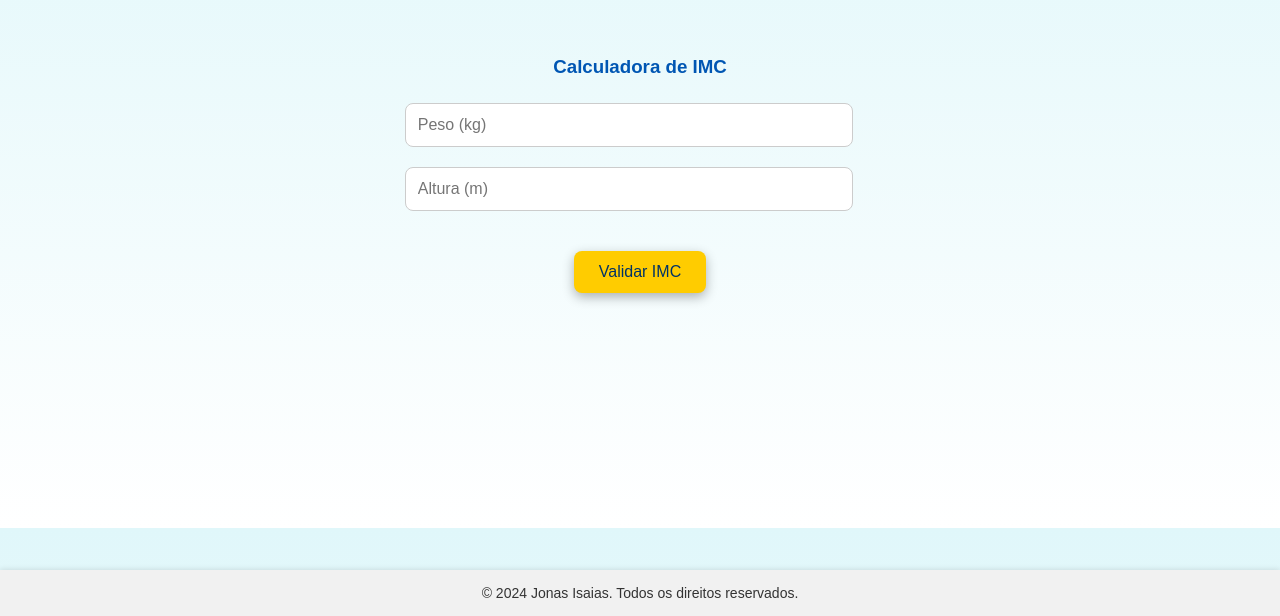
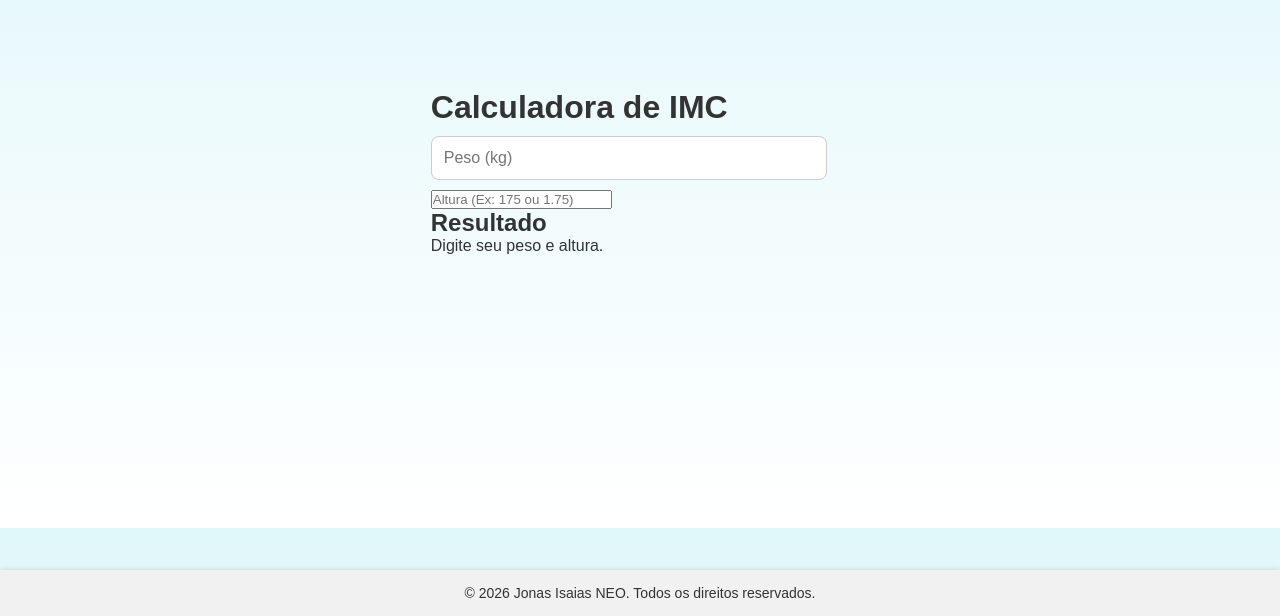
Before and after one commit to JonasIsaias/calculadora-imc, a plain HTML site: page index.html in a window 1280 px wide. Shown: the part 184-800 px from the top of the page. Drawn offline with Linux system fonts and the light colour scheme.

Commit message:
Refactor IMC calculator layout and input fields
Updated the layout and structure of the IMC calculator form, including changes to input types and added a result display section.

```diff
--- a/index.html
+++ b/index.html
@@ -8,26 +8,33 @@
     <title>Calculadora IMC</title>
 </head>
 <body>
-    <h3>Calculadora de IMC</h3>
-    <form id="imc-form" onsubmit="return validarImc(event)">
-        <input type="number" id="peso" placeholder="Peso (kg)" required>
-        <input type="number" id="altura" placeholder="Altura (m)" required>
-        <div class="botao-centralizado">
-            <button onclick="validarImc(event)">Validar IMC</button>
-        </div>
-    </form>
 
-    <!-- Modal Alerta Campos -->
-    <div id="alerta-campos" class="modal" style="display:none;">
-        <div class="modal-content">
-            <span onclick="fecharAlertaCamposModal()" class="close">&times;</span>
-            <p>Preencha todos os campos obrigatórios!</p>
-            <button onclick="fecharAlertaCamposModal()">Fechar</button>
+    <div class="container">
+        <h1>Calculadora de IMC</h1>
+
+        <form id="imc-form">
+            <input
+                type="number"
+                id="peso"
+                placeholder="Peso (kg)"
+                step="0.1"
+            >
+
+            <input
+                type="text"
+                id="altura"
+                placeholder="Altura (Ex: 175 ou 1.75)"
+            >
+        </form>
+
+        <div id="resultado" class="resultado">
+            <h2>Resultado</h2>
+            <p>Digite seu peso e altura.</p>
         </div>
     </div>
 
     <footer class="footer">
-        <p>&copy; 2024 Jonas Isaias. Todos os direitos reservados.</p>
+        <p>&copy; 2026 Jonas Isaias NEO. Todos os direitos reservados.</p>
     </footer>
 
     <script src="script.js"></script>
```
